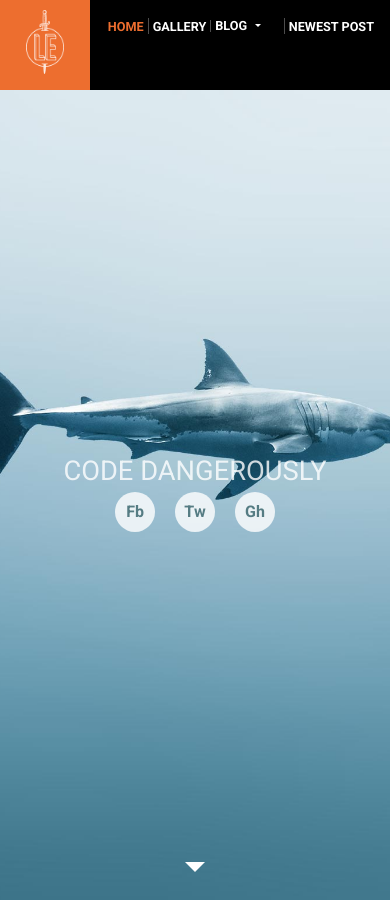
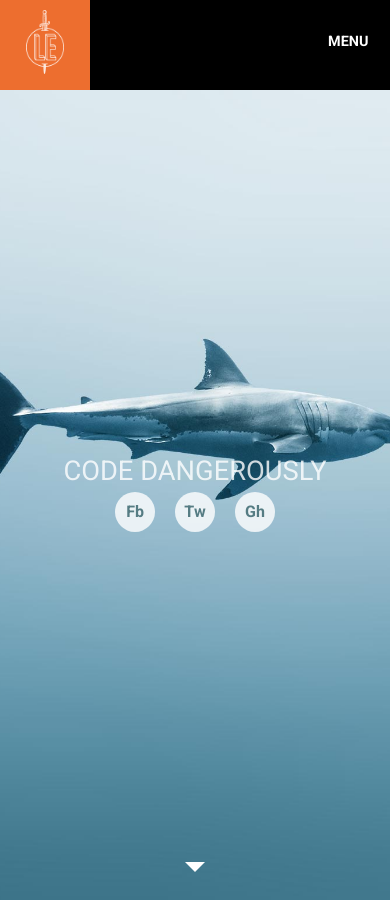
Before and after one commit to dawidl022/le-sample-website-2, a Jekyll site: the page built from index.html, in a window 390 px wide and 900 px high. Built offline with Jekyll 4.4.1, drawn with Linux system fonts in a browser that asks for light colours.

Commit message:
Add mobile nav styles

```diff
--- a/_includes/header.html
+++ b/_includes/header.html
@@ -1,6 +1,8 @@
 {%- include scripts/root.html -%}
 <header class="header">
   <nav>
+    <input type="checkbox" id="mobile-menu" class="mobile-menu-check">
+    <label class="show-mobile-menu" for="mobile-menu">Menu</label>
     <ul class="header-nav nav-links">
       {% include nav-links.html %}
     </ul>
--- a/css/main.css
+++ b/css/main.css
@@ -80,11 +80,11 @@
   border-left: 1px solid rgba(255, 255, 255, 0.3);
   padding-left: 1em;
 }
-.header-nav a, .drop-trigger {
+.header-nav a, .drop-trigger, .show-mobile-menu {
   cursor: pointer;
   color: #fff;
 }
-.nav-links a, .drop-trigger  {
+.nav-links a, .drop-trigger, .show-mobile-menu  {
   font-size: 0.9rem;
   font-weight: bold;
   text-decoration: none;
@@ -277,7 +277,7 @@
 } */
 
 /* cool trick to draw triangle with CSS! */
-.full-hero:after {
+.full-hero::after {
   border: 10px solid;
   border-color: #fff transparent transparent;
   bottom: 2vh;
@@ -702,6 +702,12 @@
   text-align: justify;
 }
 
+/* MOBILE MENU */
+.mobile-menu-check,
+.show-mobile-menu {
+  display: none;
+}
+
 /* TESTS */
 
 /* .test-box {
@@ -738,10 +744,6 @@
 
   .header-nav > li ~ li {
     padding-left: 0.25em;
-  }
-
-  .nav-links a {
-    font-size: min(3.25vw, 16px);
   }
 
   .header-logo {
@@ -802,6 +804,72 @@
   .gallery .gallery-info {
     flex: 1;
   }
+
+  /* MOBILE MENU */
+  .show-mobile-menu {
+    display: block;
+    float: right;
+    margin-top: 1.5vh;
+    padding: 1.5em;
+    position: relative;
+  }
+
+  .header-nav {
+    max-height: 0;
+    overflow: hidden;
+    padding: 0;
+    transition: all .5s ease-in-out;
+    background-color: #444;
+    box-sizing: border-box;
+    left: 0;
+    position: absolute;
+    text-align: center;
+    top: 10vh;
+    transition: all .5s ease-in-out;
+    width: 100%;
+    z-index: 9;
+    flex-direction: column;
+  }
+
+  .header-nav li {
+    margin-top: 1em;
+  }
+
+  .header-nav li + li {
+    border: 0;
+    padding: 0;
+  }
+
+  .mobile-menu-check:checked ~ .header-nav {
+    max-height: 200px;
+    /* TODO change this trick to utilise JS script */
+  }
+    .header-nav li:last-child {
+    margin-bottom: 1em;
+  }
+  .header-nav li:first-child a {
+    color: #fff;
+  }
+
+  .mobile-menu-check:checked ~ .show-mobile-menu::after {
+    background-color: #000;
+    color: #ed6e2f;
+    content: "CLOSE";
+    left: 0;
+    position: absolute;
+    text-align: center;
+    top: 1.5em;
+    width: 100%;
+  }
+
+  /* HIDE DROPDOWN IN THE NAV MENU */
+  .header-nav .dropdown:hover .drop-menu,
+  .header-nav .drop-trigger:after {
+    display: none;
+  }
+  .header-nav .drop-trigger {
+    padding-right: 0;
+  }
 }
 
 /* @media (max-width: 600px) {
```
